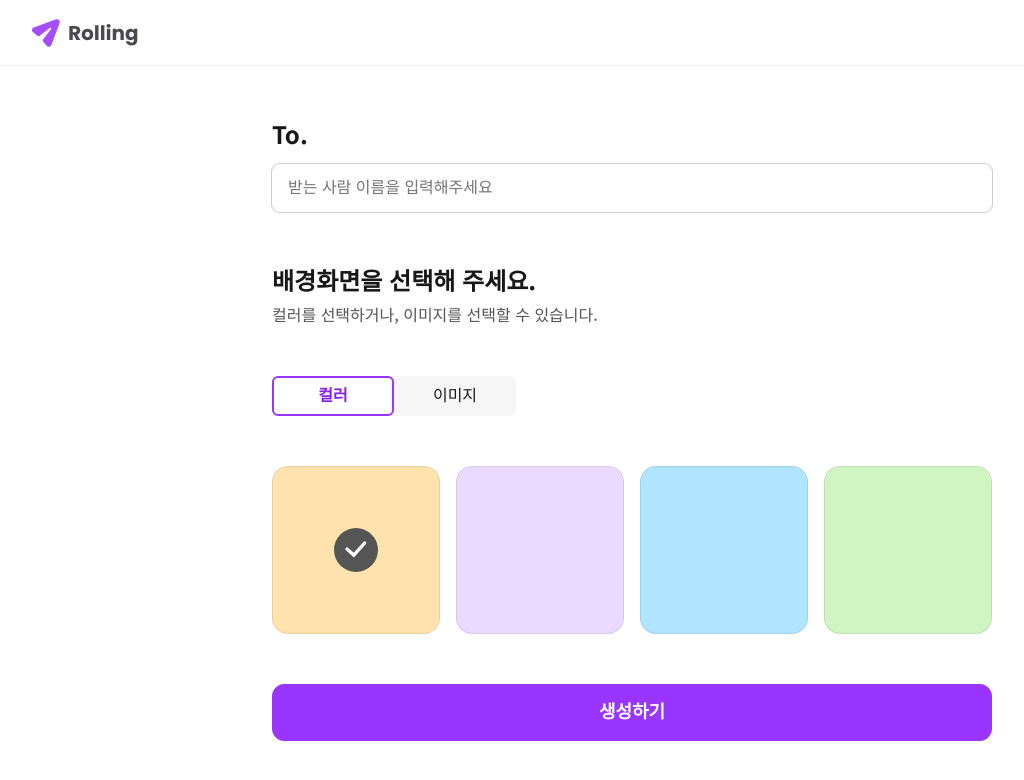
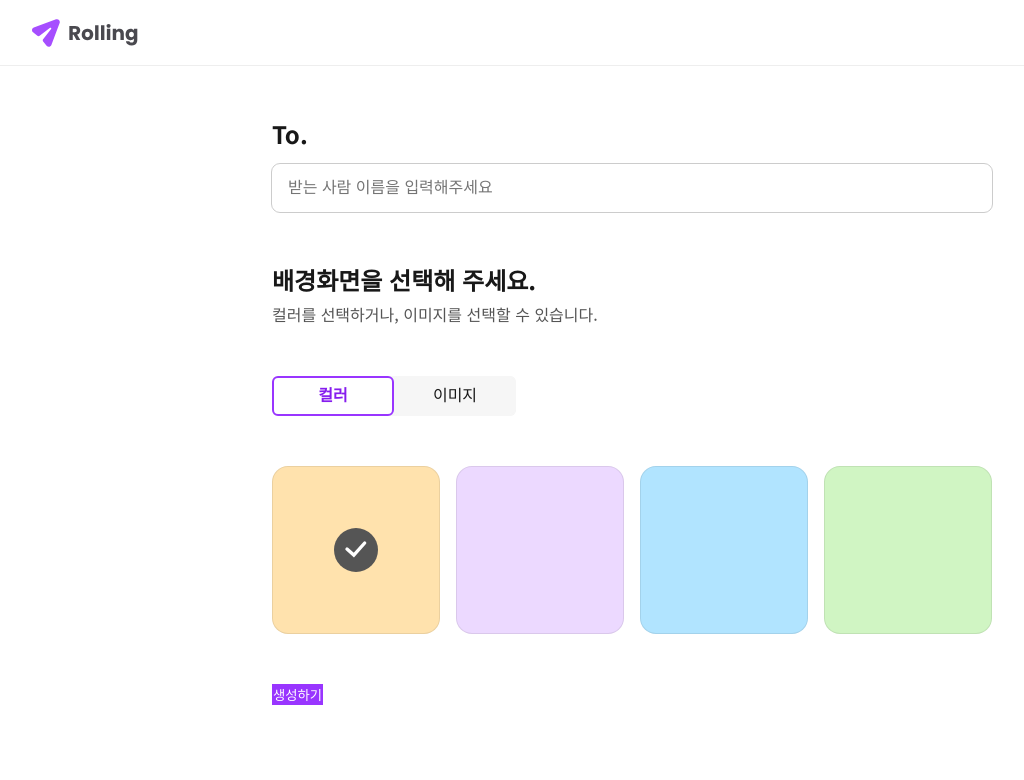
Before and after one commit to naya-h2/PART2-NDHH, a React (Vite) app: page / in a window 1280 px wide. Shown: the top 780 px of the page, without its empty margins (8-1032 px from the left). Built offline with nearby package versions, Linux system fonts and the light colour scheme; a web font is replaced by a local one.

Commit message:
fix : 버튼 컴포넌트 수정

```diff
--- a/src/components/Button.jsx
+++ b/src/components/Button.jsx
@@ -1,6 +1,5 @@
 import styled, { css } from "styled-components";
 import PropTypes from "prop-types";
-import { FONT18B, FONT16, FONT14 } from "../styles/FontStyles";
 import addIconBlack from "../assets/add-24-black.svg";
 import addIconWhite from "../assets/add-24-white.svg";
 import plusIcon from "../assets/plus.svg";
@@ -8,137 +7,30 @@ import deleteBlack from "../assets/deleted_black.svg";
 import deleteWhite from "../assets/deleted_white.svg";
 import arrowRight from "../assets/arrow_right.svg";
 import arrowLeft from "../assets/arrow_left.svg";
-
-const SIZES = {
-  size56: css`
-    --padding: 14px 24px;
-    --border-radius: 12px;
-    ${FONT18B}
-  `,
-  size40: css`
-    --padding: 0.8rem 1.6rem;
-    --border-radius: 0.6rem;
-    ${FONT16}
-  `,
-  size36: css`
-    --padding: 0.6rem 1.6rem;
-    --border-radius: 0.6rem;
-    ${FONT16}
-  `,
-  size28: css`
-    --padding: 0.2rem 1.6rem;
-    --border-radius: 0.6rem;
-    ${FONT14}
-
-    --img-width: 2rem;
-    --img-height: 2rem;
-  `,
-  plusSize: css`
-    --padding: 1.6rem;
-    --border-radius: 10rem;
-  `,
-  trashSize: css`
-    --padding: 0.6rem;
-    --border-radius: 0.6rem;
-  `,
-};
-
-const TYPES = {
-  primary: css`
-    --color: var(--White);
-    --border-color: var(--Purple6);
-    --bg-color: var(--Purple6);
-
-    --hover-color: var(--White);
-    --hover-border-color: var(--Purple7);
-    --hover-bg-color: var(--Purple7);
-
-    --pressed-color: var(--White);
-    --pressed-border-color: var(--Purple8);
-    --pressed-bg-color: var(--Purple8);
-
-    --focus-color: var(--White);
-    --focus-bg-color: var(--Purple8);
-    --focus-border-color: var(--Purple9);
-  `,
-  secondary: css`
-    --color: var(--Purple7);
-    --border-color: var(--Purple6);
-    --bg-color: var(--White);
-
-    --hover-color: var(--Purple6);
-    --hover-border-color: var(--Purple7);
-    --hover-bg-color: var(--Purple1);
-
-    --pressed-color: var(--Purple6);
-    --pressed-border-color: var(--Purple8);
-    --pressed-bg-color: var(--Purple1);
-
-    --focus-color: var(--Purple6);
-    --focus-border-color: var(--Purple8);
-    --focus-bg-color: var(--White);
-  `,
-  outlined: css`
-    --color: var(--Gray9);
-    --border-color: var(--Gray3);
-    --bg-color: var(--White);
-
-    --hover-color: var(--Gray9);
-    --hover-border-color: var(--Gray3);
-    --hover-bg-color: var(--Gray1);
-
-    --pressed-color: var(--Gray9);
-    --pressed-border-color: var(--Gray3);
-    --pressed-bg-color: var(--Gray1);
-
-    --focus-color: var(--Gray9);
-    --focus-border-color: var(--Gray5);
-    --focus-bg-color: var(--White);
-  `,
-  plus: css`
-    --border-color: var(--Gray5);
-    --bg-color: var(--Gray5);
-
-    --hover-border-color: var(--Gray6);
-    --hover-bg-color: var(--Gray6);
-
-    --pressed-border-color: var(--Gray7);
-    --pressed-bg-color: var(--Gray7);
-
-    --focus-border-color: var(--Gray8);
-    --focus-bg-color: var(--Gray7);
-  `,
-  trash: css`
-    --border-color: var(--Gray3);
-    --bg-color: var(--White);
-
-    --hover-border-color: var(--Gray3);
-    --hover-bg-color: var(--Gray1);
-
-    --pressed-border-color: var(--Gray3);
-    --pressed-bg-color: var(--Gray1);
-
-    --focus-border-color: var(--Gray5);
-    --focus-bg-color: var(--White);
-  `,
-};
+import { HEIGHTS, TYPES } from "./../styles/ButtonStyles";
 
 Button.propTypes = {
   disabled: PropTypes.bool,
-  size: PropTypes.oneOf(["primarySize56", "outlinedSize56", "size40", "size36", "size28", "plusSize", "trashSize"]),
+  height: PropTypes.oneOf(["xl", "l", "m", "s", "plus", "trash"]),
+  width: PropTypes.string,
   type: PropTypes.oneOf(["primary", "secondary", "outlined", "plus", "trash"]),
   children: PropTypes.string, // 버튼 이름
   icon: PropTypes.bool,
 };
 
-function Button({ disabled, size, type, children, icon }) {
-  const sizeStyle = SIZES[size];
-  const typeStyle = TYPES[type];
+function Button({ disabled, height, width, type, children, icon }) {
+  const heights = HEIGHTS[height];
+  const types = TYPES[type];
   const addFaceIcon = disabled ? addIconWhite : addIconBlack;
   const deleteIcon = disabled ? deleteWhite : deleteBlack;
 
   return (
-    <StyledButton disabled={disabled} sizeStyle={sizeStyle} typeStyle={typeStyle}>
+    <StyledButton
+      disabled={disabled}
+      $heights={heights}
+      $types={types}
+      $width={width}
+    >
       {icon && <AddFaceIcon src={addFaceIcon} alt="add icon" />}
       {type === "plus" && <PlusIcon src={plusIcon} alt="plus icon" />}
       {type === "trash" && <TrashIcon src={deleteIcon} />}
@@ -152,8 +44,10 @@ function Button({ disabled, size, type, children, icon }) {
 export default Button;
 
 const StyledButton = styled.button`
-  ${(props) => props.sizeStyle}
-  ${(props) => props.typeStyle}
+  ${({ $heights }) => $heights}
+  ${({ $types }) => $types}
+
+  ${({ $width }) => $width && `width: ${$width / 10}rem;`}
 
   padding: var(--padding);
 
@@ -167,6 +61,8 @@ const StyledButton = styled.button`
 
   border-radius: var(--border-radius);
   border: 0.1rem solid var(--border-color);
+
+  font-family: "Noto Sans KR";
 
   &:hover {
     color: var(--hover-color);
@@ -195,19 +91,10 @@ const StyledButton = styled.button`
 
       pointer-events: none;
     `}
-
-  ${(props) =>
-    props.size ||
-    css`
-      width: 100%;
-      height: 100%;
-
-      border-radius: 1.2rem;
-    `}
 `;
 
 const AddFaceIcon = styled.img`
-  ${(props) => props.sizeStyle}
+  ${({ $heights }) => $heights}
 
   width: var(--img-width);
   height: var(--img-height);
--- /dev/null
+++ b/src/styles/ButtonStyles.js
@@ -0,0 +1,116 @@
+import { css } from "styled-components";
+import { FONT14, FONT16, FONT18B } from "./FontStyles";
+
+export const HEIGHTS = {
+  xl: css`
+    --padding: 14px 24px;
+    --border-radius: 12px;
+    ${FONT18B}
+  `,
+  l: css`
+    --padding: 0.8rem 1.6rem;
+    --border-radius: 0.6rem;
+    ${FONT16}
+  `,
+  m: css`
+    --padding: 0.6rem 1.6rem;
+    --border-radius: 0.6rem;
+    ${FONT16}
+  `,
+  s: css`
+    --padding: 0.2rem 1.6rem;
+    --border-radius: 0.6rem;
+    ${FONT14}
+
+    --img-width: 2rem;
+    --img-height: 2rem;
+  `,
+  plus: css`
+    --padding: 1.6rem;
+    --border-radius: 10rem;
+  `,
+  trash: css`
+    --padding: 0.6rem;
+    --border-radius: 0.6rem;
+  `,
+};
+
+export const TYPES = {
+  primary: css`
+    --color: var(--White);
+    --border-color: var(--Purple6);
+    --bg-color: var(--Purple6);
+
+    --hover-color: var(--White);
+    --hover-border-color: var(--Purple7);
+    --hover-bg-color: var(--Purple7);
+
+    --pressed-color: var(--White);
+    --pressed-border-color: var(--Purple8);
+    --pressed-bg-color: var(--Purple8);
+
+    --focus-color: var(--White);
+    --focus-bg-color: var(--Purple8);
+    --focus-border-color: var(--Purple9);
+  `,
+  secondary: css`
+    --color: var(--Purple7);
+    --border-color: var(--Purple6);
+    --bg-color: var(--White);
+
+    --hover-color: var(--Purple6);
+    --hover-border-color: var(--Purple7);
+    --hover-bg-color: var(--Purple1);
+
+    --pressed-color: var(--Purple6);
+    --pressed-border-color: var(--Purple8);
+    --pressed-bg-color: var(--Purple1);
+
+    --focus-color: var(--Purple6);
+    --focus-border-color: var(--Purple8);
+    --focus-bg-color: var(--White);
+  `,
+  outlined: css`
+    --color: var(--Gray9);
+    --border-color: var(--Gray3);
+    --bg-color: var(--White);
+
+    --hover-color: var(--Gray9);
+    --hover-border-color: var(--Gray3);
+    --hover-bg-color: var(--Gray1);
+
+    --pressed-color: var(--Gray9);
+    --pressed-border-color: var(--Gray3);
+    --pressed-bg-color: var(--Gray1);
+
+    --focus-color: var(--Gray9);
+    --focus-border-color: var(--Gray5);
+    --focus-bg-color: var(--White);
+  `,
+  plus: css`
+    --border-color: var(--Gray5);
+    --bg-color: var(--Gray5);
+
+    --hover-border-color: var(--Gray6);
+    --hover-bg-color: var(--Gray6);
+
+    --pressed-border-color: var(--Gray7);
+    --pressed-bg-color: var(--Gray7);
+
+    --focus-border-color: var(--Gray8);
+    --focus-bg-color: var(--Gray7);
+  `,
+  trash: css`
+    --border-color: var(--Gray3);
+    --bg-color: var(--White);
+
+    --hover-border-color: var(--Gray3);
+    --hover-bg-color: var(--Gray1);
+
+    --pressed-border-color: var(--Gray3);
+    --pressed-bg-color: var(--Gray1);
+
+    --focus-border-color: var(--Gray5);
+    --focus-bg-color: var(--White);
+  `,
+};
```
Also changed, not shown: src/App.jsx (+22 -0 lines), src/pages/PostPage.jsx (+26 -13 lines).
